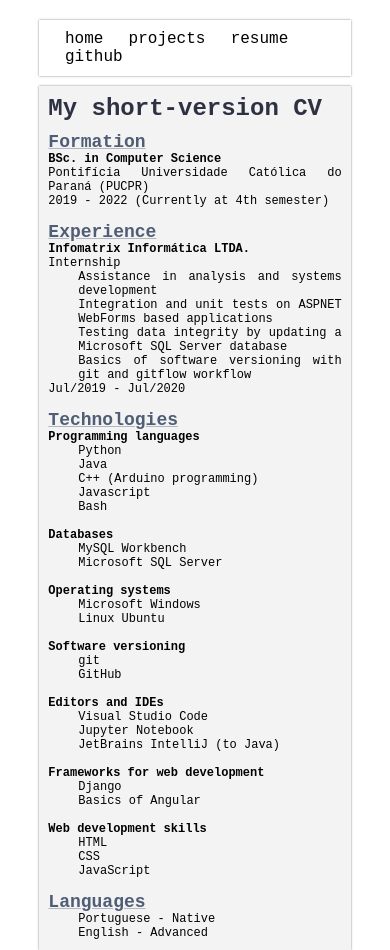
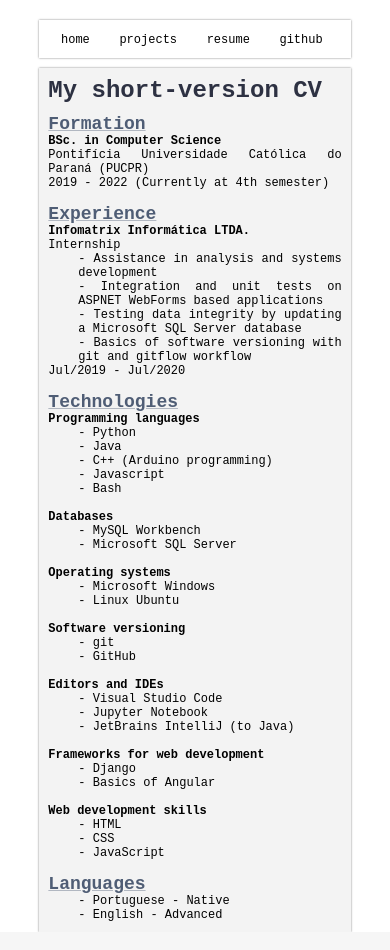
Before and after one commit to hrchlhck/simple-portfolio, a Django app: page /cv/ in a window 390 px wide. Run offline with Django 3.2, Linux system fonts and the light colour scheme.

Commit message:
Fixed responsiveness

```diff
--- a/simple_portfolio/portfolio/static/css/style.css
+++ b/simple_portfolio/portfolio/static/css/style.css
@@ -112,8 +112,10 @@ figure {
 
 @media screen and (max-width: 600px) {
     .index-text {width: 100%;}
-    .content {font-size:12px;}
-    .topnav {font-size:2px;}
+    .content {font-size: 12px;}
+    .topnav a {font-size: 12px; padding: 6px 8px 6px 12px;}
+    .project {line-height: 5px;}
+    .project h2{font-size: 14px;}
 }
 
 .projects {
@@ -159,3 +161,7 @@ figure {
 .pinned {
     color: rgba(0, 0, 0, 0.4);
 }
+
+li:before {
+    content: '- ';
+}
```
